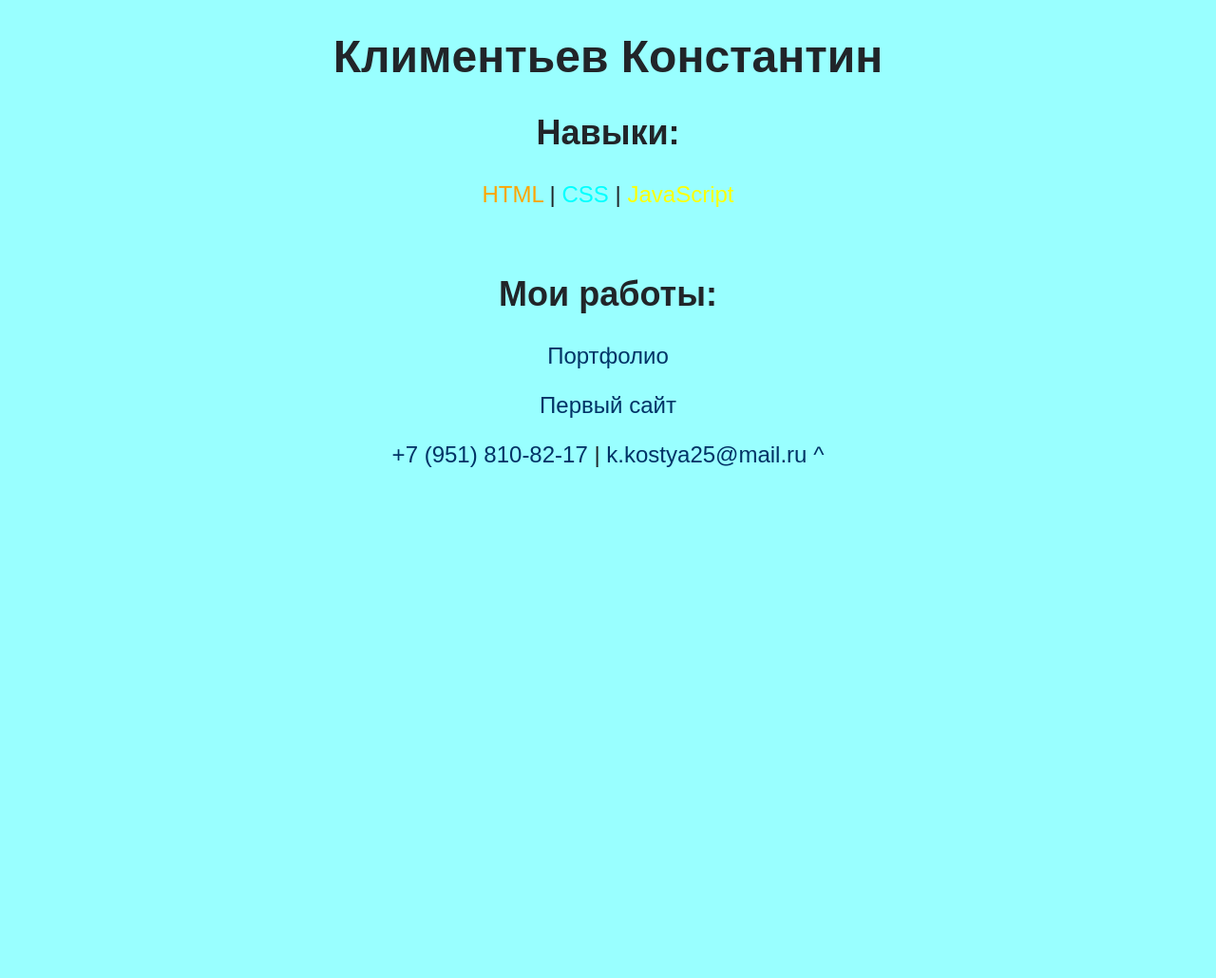
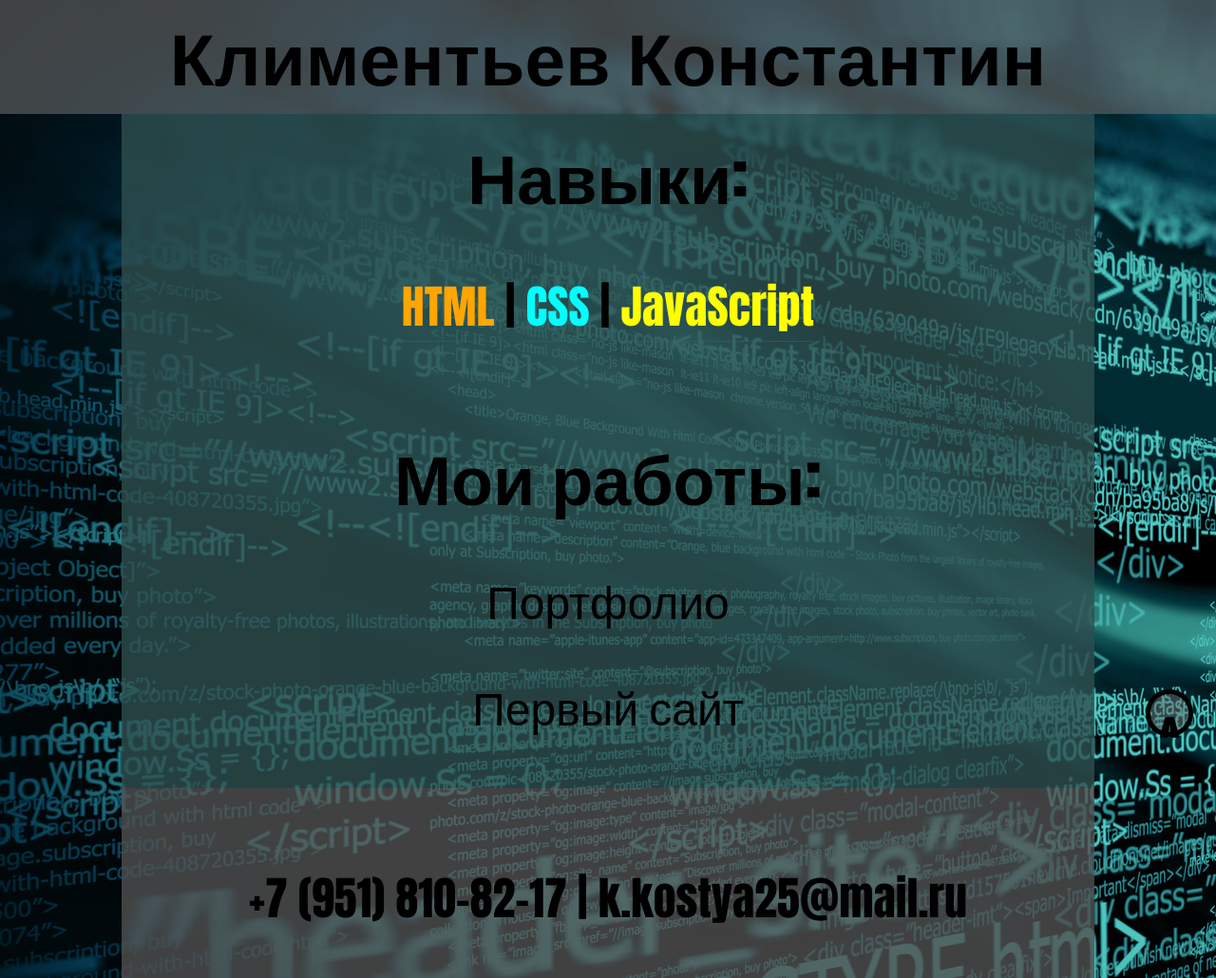
Before and after one commit to kostan87/kostan87.github.io, a PHP site: page / in a window 1280 px wide. Shown: the whole page at 95% size. Before the commit the page ends 492 px from the top, so only its background shows below. Run offline with PHP 8.4, Linux system fonts and the light colour scheme.

Commit message:
Update style.css

```diff
--- a/style.css
+++ b/style.css
@@ -1,52 +1,94 @@
-*,
-*::before,
-*::after {
+html, body {
+  background-color: rgb(220, 220, 220);
+  background-image: url("bg.jpg");
   box-sizing: border-box;
+  color: black;
+  display: inline-flex;
+  flex-flow: column;
+  font-family: "Impact", fantasy;
+  font-size: 48px;
+  margin: 0px;
+  padding: 0px;
+  text-align: center;
+  user-select: none;
 }
-html {
-  font-family: sans-serif;
+A {
+  text-decoration: none;
 }
-body {
+A:link {
+  color: rgb(0, 0, 0);
+}
+A:visited {
+  color: rgb(0, 0, 0);
+}
+A:hover {
+  color: #003333;
+}
+h1, h2, h3, h4, h5, h6 {
   margin: 0;
-  font-size: 3vh;
-  color: #212529;
-  text-align: center;
-  background-color: #9FF;
 }
-a {
-  text-decoration: none;
+header {
+  background-color: rgba(105, 105, 105, 0.6);
+  font-size: 0.8em;
+  height: 15vh;
+  width: 100%;
+  margin: 0;
+  min-width: 900px
+  padding: 5vh;
+}
+main {
+  background-color: rgba(47, 79, 79, 0.8);
+  margin: 0;
+  min-height: 80vh;
+  padding: 10px;
+}
+footer {
+  background-color: rgba(80, 80, 80, 0.8);
+  height: 15vh;
+  margin: 0;
+  padding-top: 10vh;
 }
 
 .container {
-  width: 100%;
-  max-width: 1200px;
-  padding-left: 5%;
-  padding-right: 5%;
-  margin-left: auto;
-  margin-right: auto;
+  padding-left: 10%;
+  padding-right: 10%;
+  width: 80%;
 }
-.header {
-  background-color: #069;
-  padding: 2%;
-  margin: 0;
-  height: 20vh;
+.projects p {
+  margin: 5vh;
 }
-.main {
-  background-color: #099;
-  padding: 10px;
-  margin: 0;
-  min-height: 80vh;
+.tooltip {
+	border-bottom: 1px dotted #0077AA;
+	cursor: help;
 }
-.main h1 {
-  font-size: 1.4em;
+.tooltip::after {
+	background: rgba(0, 0, 0, 0.8);
+	border-radius: 8px 8px 8px 0px;
+	box-shadow: 1px 1px 10px rgba(0, 0, 0, 0.5);
+	color: #FFF;
+	content: attr(src, url, "bg.jpg");
+	margin-top: -24px;
+	opacity: 0;
+	padding: 3px 7px;
+	position: absolute;
+	visibility: hidden;
+
+	transition: all 0.4s ease-in-out;
+}
+.tooltip:hover::after {
+	opacity: 1;
+	visibility: visible;
 }
 
-A:link {
-  color: #036;
+#totop {
+  background-color: rgba(105, 105, 105, 0.5);
+  border: 5px solid black;
+  border-radius: 50%;
+  bottom: 3vh;
+  color: black;
+  font-size: 6vh;
+  height: 5vh;
+  position: fixed;
+  right: 3vh;
+  width: 5vh;
 }
-A:visited {
-  color: #036;
-}
-A:hover {
-  color: #F00;
-}
```
